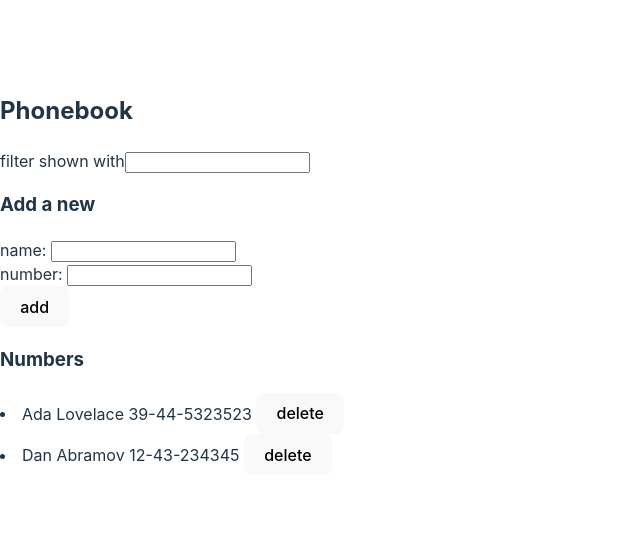
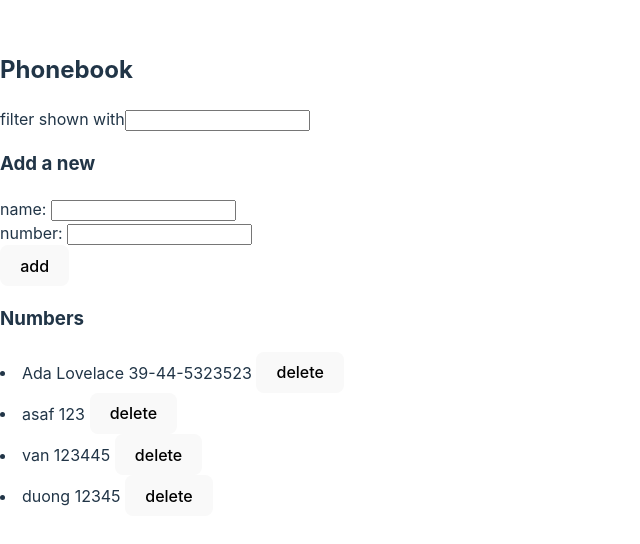
Before and after one commit to alexha11/FullStackUniversityOfHelsinki, a React (Vite) app in the folder part2/phonebook/: page / in a window 1280 px wide. Shown: the part 126-670 px from the top of the page, without its empty margins (0-640 px from the left). Built offline with nearby package versions, Linux system fonts and the light colour scheme; data requests are answered from the project's data file.

Commit message:
fix bugs

```diff
--- a/part2/phonebook/db.json
+++ b/part2/phonebook/db.json
@@ -3,12 +3,22 @@
     {
       "name": "Ada Lovelace",
       "number": "39-44-5323523",
+      "id": 1
+    },
+    {
+      "name": "asaf",
+      "number": "123",
       "id": 2
     },
     {
-      "name": "Dan Abramov",
-      "number": "12-43-234345",
+      "name": "van",
+      "number": "123445",
       "id": 3
+    },
+    {
+      "name": "duong",
+      "number": "12345",
+      "id": 4
     }
   ]
 }
--- a/part2/phonebook/src/App.jsx
+++ b/part2/phonebook/src/App.jsx
@@ -28,10 +28,13 @@ const App = () => {
       id: persons.length + 1,
     };
     let foundPerson = persons.find((person) => person.name === newName)
-    if (foundPerson !== null) {
+    if (persons.find((person) => person.name === newName)) {
       window.confirm(foundPerson.name + ' is already added to phonebook, replace the old number with a new one?')
       personService
         .update(foundPerson.id, nameObject)
+        .then(returnedPerson => {
+          setPersons(persons.map(person => person.id !== foundPerson.id ? person : returnedPerson))
+      })
     } else {
       setPersons([...persons, nameObject]);
     }
```
